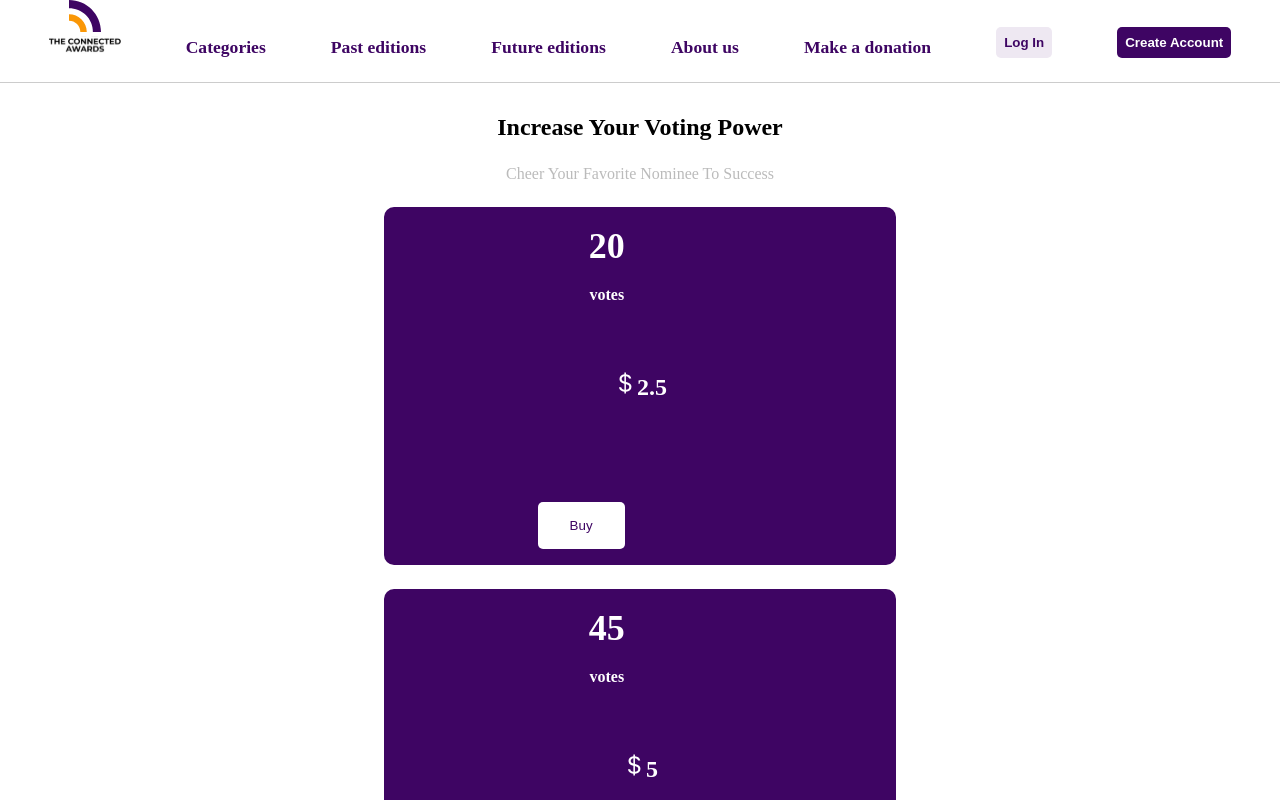
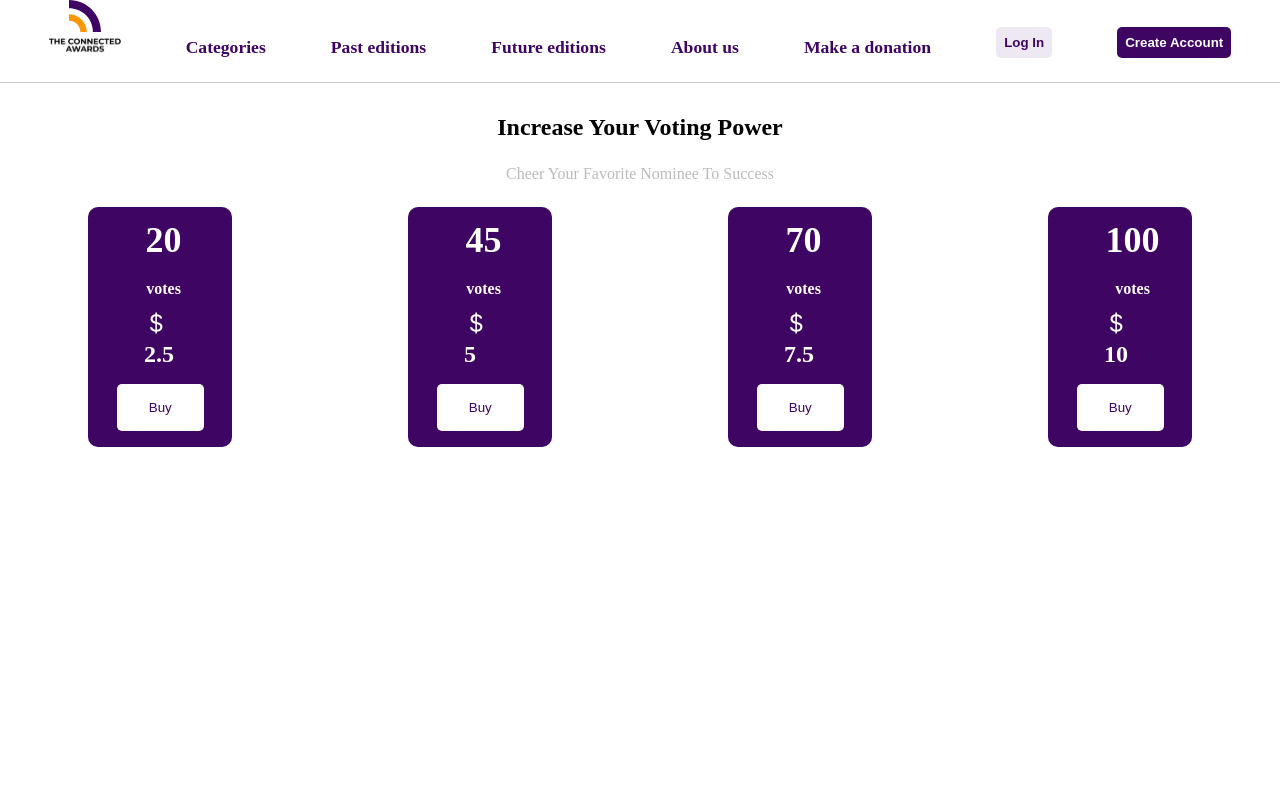
Before and after one commit to Edima2004/Project_1, a React (Create React App) app: page /votingPower in a window 1280 px wide. Shown: the top 800 px of the page. Built offline with nearby package versions, Linux system fonts and the light colour scheme.

Commit message:
Project 1 Finale

```diff
--- a/src/index.css
+++ b/src/index.css
@@ -742,5 +742,26 @@ a {
 
 .vtpw-amount {
   position: relative;
+  left:-1rem;
+  top:2rem;
   padding: 25%;
 }
+.votepow{
+  display: grid;
+}
+@media screen and (min-width:600px){
+  .vtpw-btn{
+    left: 20%;
+  }
+  .votepow{
+    grid-template-columns: repeat(2, 1fr);
+  }
+}
+@media screen and (min-width:800px){
+  .vtpw-btn{
+    left: 20%;
+  }
+  .votepow{
+    grid-template-columns: repeat(4, 1fr);
+  }
+}
```
